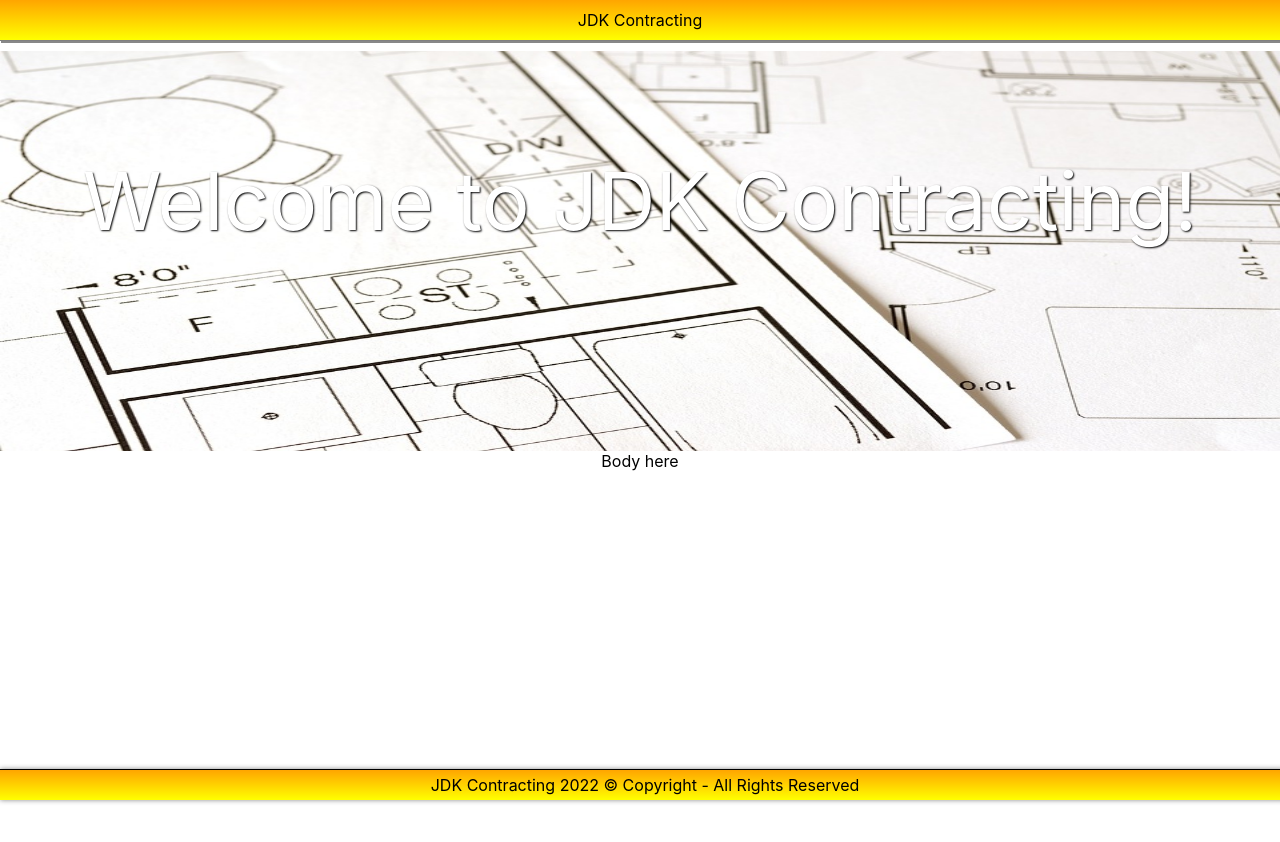
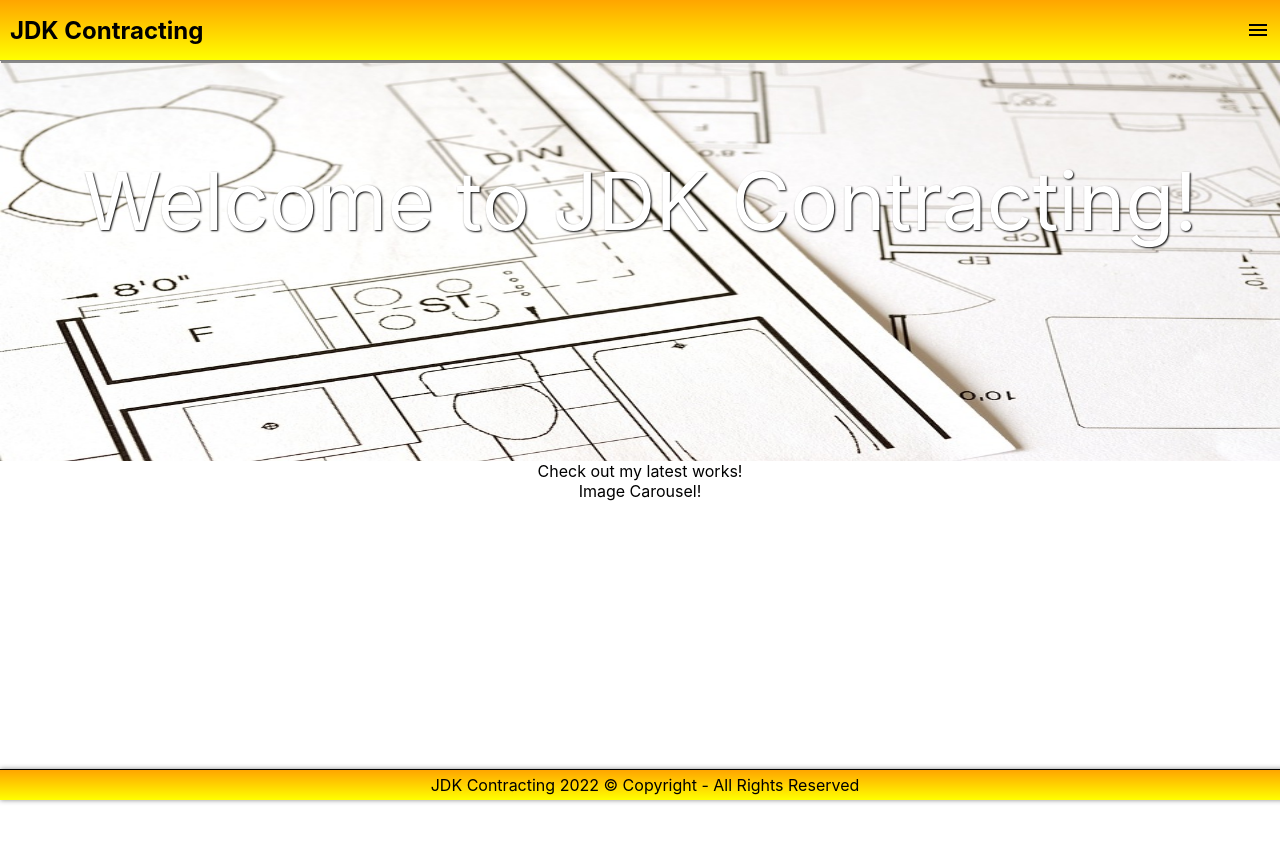
Before and after one commit to leon-chow/jdk-contracting-front-end, a React (Create React App) app: page / in a window 1280 px wide. Shown: the top 842 px of the page. Built offline with nearby package versions, Linux system fonts and the light colour scheme.

Commit message:
Add Material Libraries and Icons, add image carousel component, add sidebar toggle example use

```diff
--- a/package.json
+++ b/package.json
@@ -3,6 +3,9 @@
   "version": "0.1.0",
   "private": true,
   "dependencies": {
+    "@emotion/react": "^11.10.5",
+    "@emotion/styled": "^11.10.5",
+    "@mui/icons-material": "^5.10.16",
     "@mui/material": "^5.10.16",
     "@testing-library/jest-dom": "^5.16.5",
     "@testing-library/react": "^13.4.0",
--- a/src/components/body/body.jsx
+++ b/src/components/body/body.jsx
@@ -1,11 +1,13 @@
 import "./body.css";
 import Hero from "./hero/hero";
+import ImageCarousel from "./imagecarousel/imagecarousel";
 
 const Body = () => {
   return (
     <div className="body">
       <Hero />
-      Body here
+      Check out my latest works!
+      <ImageCarousel />
     </div>
   );
 };
--- /dev/null
+++ b/src/components/body/imagecarousel/imagecarousel.jsx
@@ -0,0 +1,7 @@
+import "./imagecarousel.css";
+
+const ImageCarousel = () => {
+  return <div>Image Carousel!</div>;
+};
+
+export default ImageCarousel;
--- a/src/components/header/header.css
+++ b/src/components/header/header.css
@@ -3,7 +3,28 @@
     border-bottom: 1px solid gray;
     box-shadow: 1px 2px #888888;
     padding: 10px;
+    height: 40px;
     top: 0%;
-    margin-bottom: 10px;
     background: linear-gradient(orange, yellow);
+    display: flex;
+    justify-content: space-between;
 }
+
+.header-text {
+    display: flex;
+    justify-content: space-between;
+    align-items: center;
+    font-weight: bold;
+    font-size: 1.5rem;
+}
+
+.menu {
+    display: flex;
+    justify-content: right;
+    align-items: center;
+}
+
+.MuiSvgIcon-root {
+    height: 48px;
+    width: 48px;
+}
--- a/src/components/header/header.jsx
+++ b/src/components/header/header.jsx
@@ -1,7 +1,21 @@
 import "./header.css";
+import MenuIcon from "@mui/icons-material/Menu";
+import { useState } from "react";
 
 const Header = () => {
-  return <div className="header"> JDK Contracting </div>;
+  const [displayMenu, setDisplayMenuState] = useState(false);
+
+  return (
+    <div className="header">
+      <div className="header-text"> JDK Contracting </div>
+      <div className="menu">
+        <MenuIcon
+          onClick={() => setDisplayMenuState((prevState) => !prevState)}
+        />
+        {displayMenu ? <div> displaying menu </div> : <> </>}
+      </div>
+    </div>
+  );
 };
 
 export default Header;
--- a/src/components/sidebar/sidebar.jsx
+++ b/src/components/sidebar/sidebar.jsx
@@ -1,3 +1,5 @@
+import "./Sidebar.css";
+
 export const Sidebar = () => {
-  <div> Sidebar </div>;
+  <div className="sidebar"> Sidebar </div>;
 };
```
Also changed, not shown: src/components/body/imagecarousel/imagecarousel.css (added), src/components/sidebar/sidebar.css (added), 1 other file (tests, documents, lock files or other folders).
